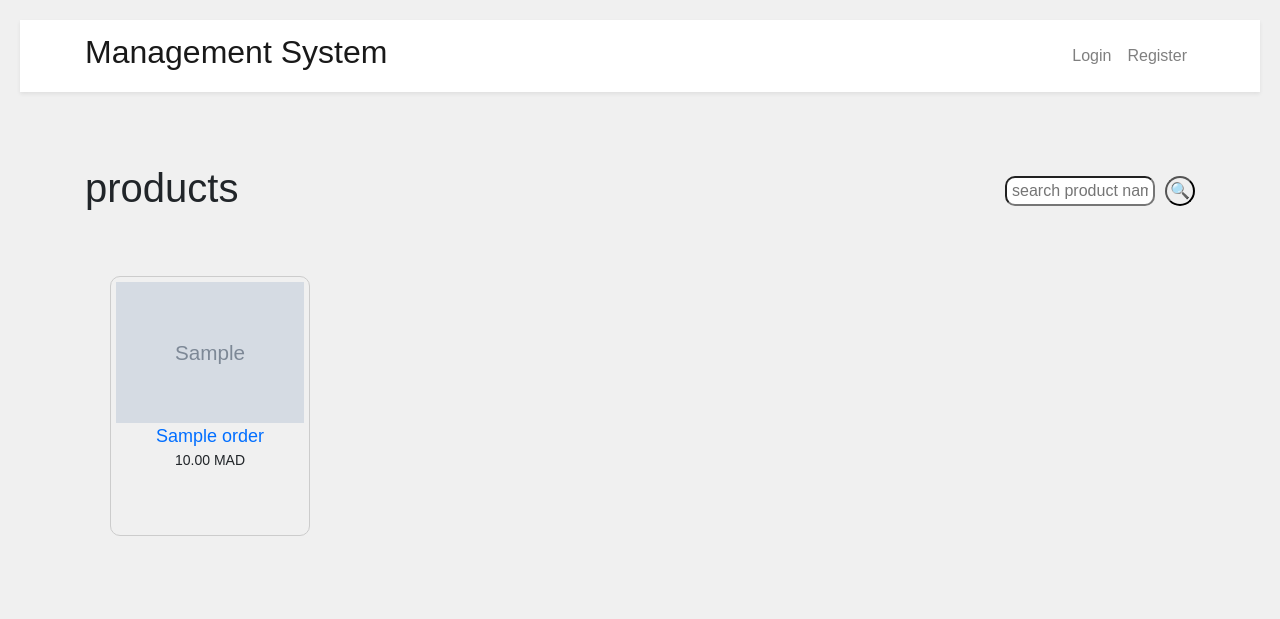
After one commit to Amine-DV23/test-login-01, a Laravel app: page /orders/search in a window 1280 px wide. The commit adds this page. Shown: the top 619 px of the page. Run offline with Laravel 12, Linux system fonts and the light colour scheme; tables that the repository leaves empty hold one stand-in row (values such as "Sample post"); grey boxes marked "Sample" are stand-in pictures; style sheets or scripts are compiled from the project's sources.

Commit message:
add product & btn Search 27/9

```diff
--- a/app/Http/Controllers/OrderController.php
+++ b/app/Http/Controllers/OrderController.php
@@ -7,16 +7,13 @@ use Illuminate\Http\Request;
 
 class OrderController extends Controller
 {
-    public function index()
+    public function index(Request $request)
     {
-        $orders = Order::all();
+        $query = $request->input('query');
+        $orders = $query
+            ? Order::where('product_name', 'LIKE', "%{$query}%")->get()
+            : Order::all();
         return view('orders.index', compact('orders'));
-
-
-
-
-
-
     }
 
     public function store(Request $request)
@@ -26,10 +23,18 @@ class OrderController extends Controller
             'product_name' => 'required|string|max:255',
             'product_price' => 'required|numeric',
             'quantity' => 'required|integer',
-            'note' => 'nullable|string'
+            'note' => 'nullable|string',
+            'product_image' => 'nullable|image|mimes:jpeg,png,jpg,gif|max:2048'
         ]);
 
         $total = $request->input('product_price') * $request->input('quantity');
+
+        if ($request->hasFile('product_image')) {
+            $imageName = time() . '.' . $request->product_image->extension();
+            $request->product_image->move(public_path('images'), $imageName);
+        } else {
+            $imageName = null;
+        }
 
         Order::create([
             'client_name' => $request->input('client_name'),
@@ -37,9 +42,10 @@ class OrderController extends Controller
             'product_price' => $request->input('product_price'),
             'quantity' => $request->input('quantity'),
             'total' => $total,
-            'note' => $request->input('note')
+            'note' => $request->input('note'),
+            'product_image' => $imageName
         ]);
 
-        return redirect()->back()->with('success', 'Order added successfully.');
+        return redirect()->back()->with('success', 'تم إضافة الطلب بنجاح.');
     }
 }
--- a/app/Models/Order.php
+++ b/app/Models/Order.php
@@ -21,5 +21,7 @@ class Order extends Model
         'quantity',
         'total',
         'note',
+        'product_image',
+
     ];
 }
--- a/public/css/style.css
+++ b/public/css/style.css
@@ -102,3 +102,80 @@ th {
 .product-details a:hover {
     background-color: #0056b3;
 }
+
+
+.barsrsh {
+
+    border-radius: 10px;
+    width: 150px;
+    height: 30px;
+    margin-top: -20px;
+
+}
+
+.btnsrsh {
+
+    border-radius: 50%;
+    width: 30px;
+    height: 30px;
+    padding: 0;
+    display: flex;
+    align-items: center;
+    justify-content: center;
+    margin-top: -20px;
+
+
+}
+
+
+.product-card {
+    width: 200px;
+    height: 260px;
+    text-align: center;
+    margin: 40px;
+    border: 1px solid #ccc;
+    padding: 5px;
+    display: inline-block;
+    border-radius: 10px;
+    transition: transform 0.3s ease;
+
+}
+
+.product-card:hover {
+    width: 202px;
+    height: 202px;
+    text-align: center;
+    margin: 40px;
+    box-shadow: #ccc;
+    transform: translateY(-10px);
+
+}
+
+.product-image {
+    width: 100%;
+    height: auto;
+}
+
+.productprice {
+    font-size: 18px;
+    color: rgb(0, 110, 255);
+
+
+}
+
+.product-info {
+    font-size: 14px;
+}
+
+.search-header {
+    display: none;
+    margin-bottom: 20px;
+}
+
+.bordered {
+    border: 1px solid black;
+}
+
+.bordered td {
+    padding: 10px;
+}
--- a/resources/views/layouts/app.blade.php
+++ b/resources/views/layouts/app.blade.php
@@ -5,16 +5,13 @@
     <meta charset="utf-8">
     <meta name="viewport" content="width=device-width, initial-scale=1">
 
-    <!-- CSRF Token -->
     <meta name="csrf-token" content="{{ csrf_token() }}">
 
 
-    <!-- Fonts -->
     <link rel="dns-prefetch" href="//fonts.bunny.net">
     <link href="https://fonts.bunny.net/css?family=Nunito" rel="stylesheet">
     <link href="{{ asset('css/style.css') }}" rel="stylesheet">
 
-    <!-- Scripts -->
     @vite(['resources/sass/app.scss', 'resources/js/app.js'])
 </head>
 
@@ -32,14 +29,11 @@
                 </button>
 
                 <div class="collapse navbar-collapse" id="navbarSupportedContent">
-                    <!-- Left Side Of Navbar -->
                     <ul class="navbar-nav me-auto">
 
                     </ul>
 
-                    <!-- Right Side Of Navbar -->
                     <ul class="navbar-nav ms-auto">
-                        <!-- Authentication Links -->
                         @guest
                             @if (Route::has('login'))
                                 <li class="nav-item">
--- /dev/null
+++ b/resources/views/orders/index.blade.php
@@ -0,0 +1,65 @@
+@extends('layouts.app')
+
+@section('content')
+
+    <head>
+        <meta charset="UTF-8">
+        <meta name="viewport" content="width=device-width, initial-scale=1.0">
+        <link rel="stylesheet" href="https://stackpath.bootstrapcdn.com/bootstrap/4.5.2/css/bootstrap.min.css">
+        <link href="{{ asset('css/style.css') }}" rel="stylesheet">
+
+    </head>
+
+    <body>
+        <div class="container mt-5">
+            <h1 class="mb-4" id="page-title">products</h1>
+
+            @if (session('success'))
+                <div class="alert alert-success">
+                    {{ session('success') }}
+                </div>
+            @endif
+
+            <div style="float: right; margin-top: -40px;">
+                <form id="search-form" action="{{ route('orders.search') }}" method="GET"
+                    style="display: flex; align-items: center;">
+                    <input class="barsrsh" type="text" name="query" placeholder="search product name" required
+                        minlength="3" onfocus="showSearchHeader()">
+                    <button class="btnsrsh" type="submit">🔍</button>
+                </form>
+            </div>
+
+            <div class="search-header" id="search-header">
+            </div>
+
+            <div class="row" id="products-container">
+                @foreach ($orders as $order)
+                    <div class="product-card">
+                        @if ($order->product_image)
+                            <img src="{{ asset('images/' . $order->product_image) }}" alt="product_image"
+                                class="product-image">
+                        @else
+                            <p>no product_image</p>
+                        @endif
+                        <div class="productprice">{{ $order->product_name }}</div>
+                        <div class="product-info">{{ $order->product_price }} MAD</div>
+                    </div>
+                @endforeach
+            </div>
+        </div>
+
+        <script>
+            function showSearchHeader() {
+                document.getElementById('page-title').innerText = 'product Search';
+            }
+
+            function goToOrdersPage() {
+                window.location.href = "{{ route('orders.index') }}";
+            }
+
+            document.getElementById('search-form').addEventListener('submit', function() {
+                hideSearchHeader();
+            });
+        </script>
+    </body>
+@endsection
--- a/routes/web.php
+++ b/routes/web.php
@@ -25,8 +25,10 @@ Auth::routes();
 
 Route::get('/home', [App\Http\Controllers\HomeController::class, 'index'])->name('home');
 
+Route::get('/search', [App\Http\Controllers\HomeController::class, 'search'])->name('search');
+Route::get('/orders', [App\Http\Controllers\OrdersController::class, 'index'])->name('orders.index');
+
 Route::get('/orders', [OrderController::class, 'index'])->name('orders.index');
 
 Route::post('/orders', [OrderController::class, 'store'])->name('orders.store');
-
-Route::get('/search', [App\Http\Controllers\HomeController::class, 'search'])->name('search');
+Route::get('/orders/search', [OrderController::class, 'index'])->name('orders.search');
```
Also changed, not shown: resources/views/home.blade.php (+28 -12 lines), resources/views/product_details.blade.php (+10 -2 lines), database/migrations/2024_09_23_212723_create_orders_table.php, public/images/1727401343.png (added), public/images/1727401374.jpg (added), public/images/1727401533.jpg (added), public/images/1727401562.jpg (added), public/images/1727402557.png (added), public/images/1727402909.jpg (added), public/images/1727411657.jpg (added), public/images/1727415263.png (added).
